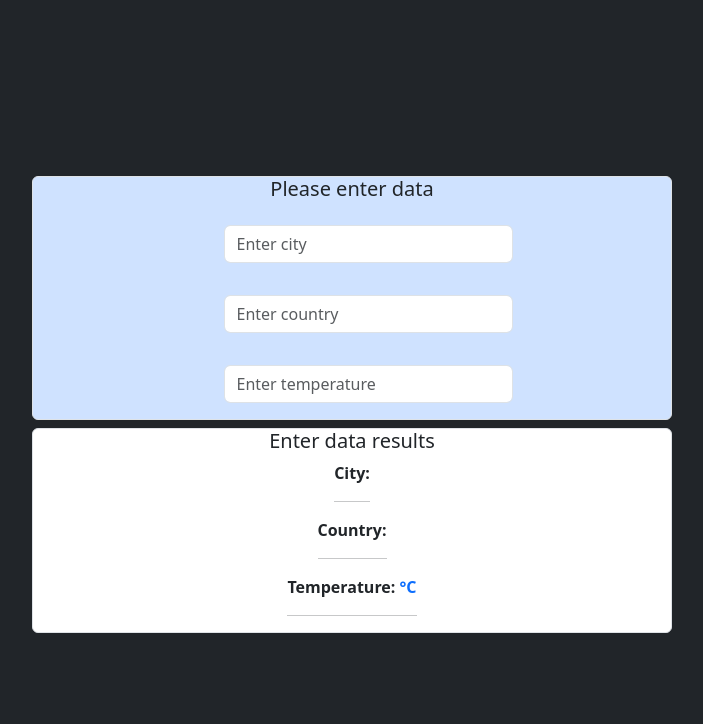
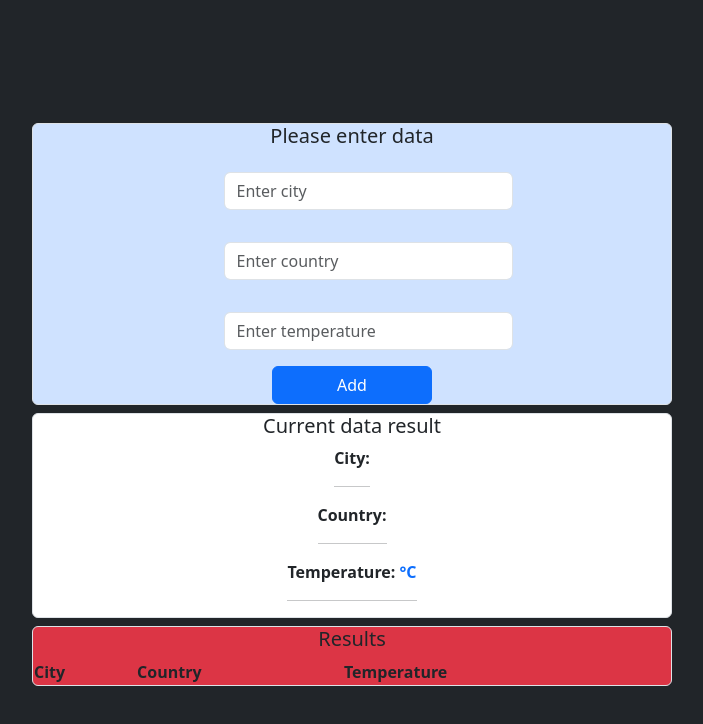
Before and after one commit to ZvoneK99/ITMentorstva, a React (Create React App) app in the folder domaci-4/: page / in a window 1280 px wide. Shown: the top 724 px of the page, without its empty margins (288-991 px from the left). Built offline with nearby package versions, Linux system fonts and the light colour scheme.

Commit message:
Added table for storing results on screen

```diff
--- a/domaci-4/src/Components/City.js
+++ b/domaci-4/src/Components/City.js
@@ -6,7 +6,7 @@ function City() {
     let [city, setCity] = useState("");
     let [country, setCountry] = useState("");
     let [temperature, setTemperature] = useState("");
-
+    let [cities, setCities] = useState([]);
     function EnterCity(e) {
         const city = e.target.value;
         //console.log(city);
@@ -25,6 +25,14 @@ function City() {
         setTemperature(temperature);
     }
 
+    function AddToList() {
+        setCities([
+            ...cities,
+            { city, country, temperature }
+        ]);
+
+    }
+
     return (
         <div className="d-flex justify-content-center align-items-center min-vh-100 flex-column bg-dark">
             <div className="mt-2 border w-50 rounded card mx-auto bg-primary-subtle">
@@ -38,9 +46,10 @@ function City() {
                 <div className="mx-auto">
                     <input className="form-control m-3  rounded" type="number" placeholder="Enter temperature" onInput={(j) => EnterTemperature(j)} />
                 </div>
+                <button className="btn btn-primary w-25 mx-auto" onClick={AddToList}>Add</button>
             </div>
             <div className="mt-2 border w-50 rounded card mx-auto bg-white">
-                <h5 className="text-center">Enter data results</h5>
+                <h5 className="text-center">Current data result</h5>
                 <div className="mx-auto">
                     <p className="fw-semibold">City: <span className="text-primary">{city}</span></p>
                     <hr />
@@ -54,7 +63,30 @@ function City() {
                     <hr />
                 </div>
             </div>
-        </div>
+            <div className="mt-2 border w-50 rounded card mx-auto bg-danger">
+                <h5 className="text-center">Results</h5>
+                <table className="">
+                    <thead>
+                        <tr>
+                            <th>City</th>
+                            <th>Country</th>
+                            <th>Temperature</th>
+                        </tr>
+                    </thead>
+
+                    <tbody>
+                        {cities.map((item, index) => (
+                            <tr key={index}>
+                                <td>{item.city}</td>
+                                <td>{item.country}</td>
+                                <td>{item.temperature}</td>
+                            </tr>
+                        ))}
+                    </tbody>
+
+                </table>
+            </div>
+        </div >
     );
 }
 export default City;
```
